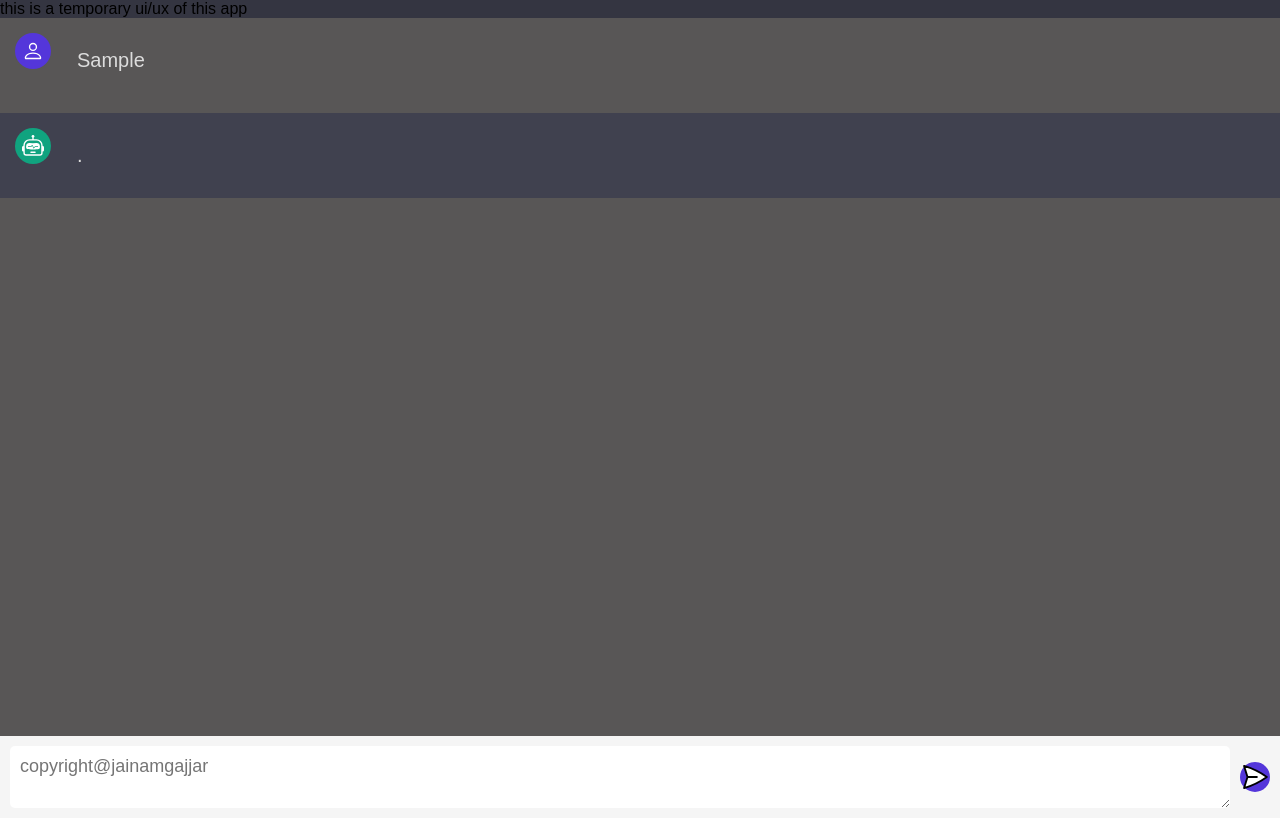
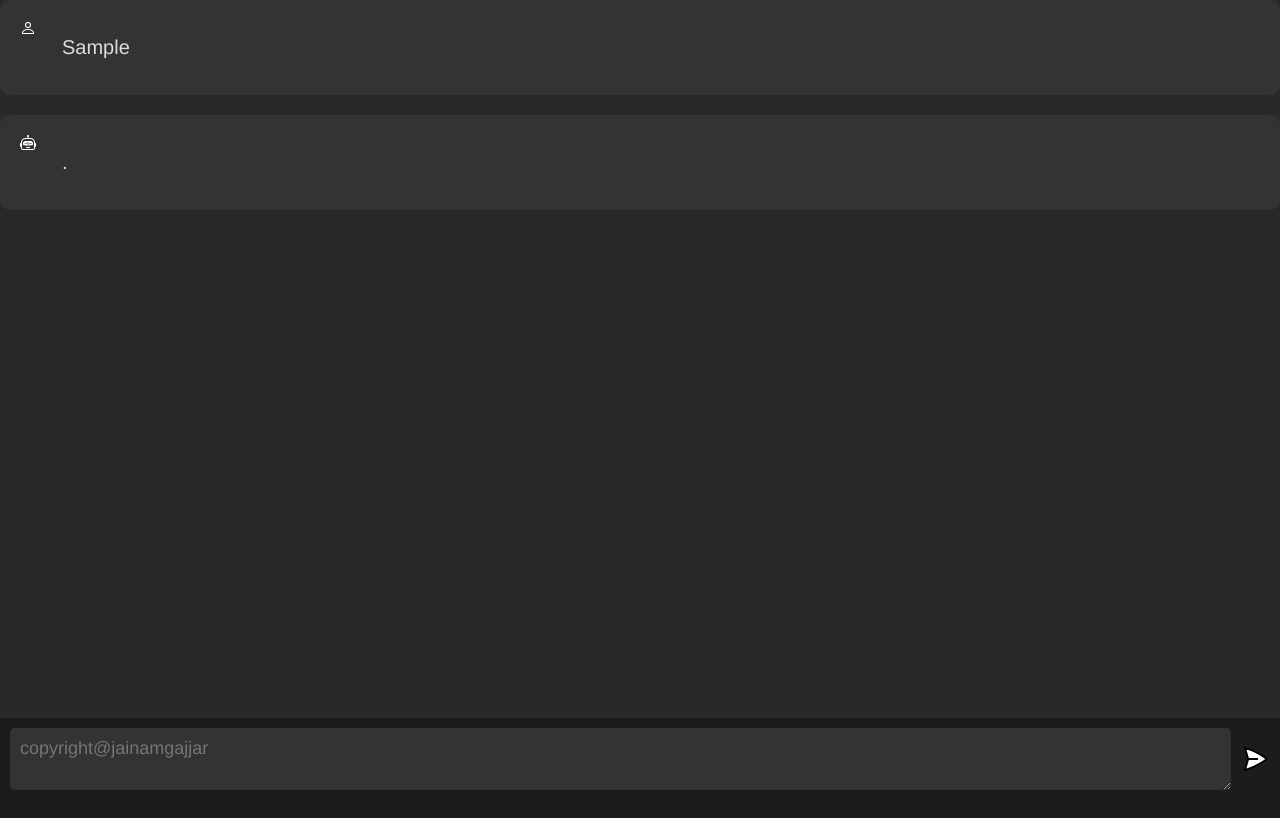
Before and after one commit to JainamGajjar/JerryPT, a website built with Vite: page client/index.html in a window 1280 px wide. Both pictures are taken after typing "Sample" into the empty fields and a click on the button 1255 px from the left and 777 px from the top of the page. Built offline with nearby package versions, Linux system fonts and the light colour scheme; no server answers.

Commit message:
update css and logic

```diff
--- a/client/index.html
+++ b/client/index.html
@@ -2,10 +2,9 @@
 <html lang="en">
   <head>
     <meta charset="UTF-8" />
-    <link rel="icon" type="image/svg+xml" href="/favicon.ico" />
+    <link rel="icon" type="image/svg+xml" href="assets/gigi.png" />
     <meta name="viewport" content="width=device-width, initial-scale=1.0" />
-    <title>Smart JerryGPT</title>
-    <p>this is a temporary ui/ux of this app</p>
+    <title>JerryGPT</title>
     <link rel="stylesheet" href="style.css">
   </head>
   <body>
--- a/client/script.js
+++ b/client/script.js
@@ -102,6 +102,7 @@ const handleSubmit = async (e) => {
     }
 }
 
+
 form.addEventListener('submit', handleSubmit)
 form.addEventListener('keyup', (e) => {
     if (e.keyCode === 13) {
--- a/client/style.css
+++ b/client/style.css
@@ -1,14 +1,15 @@
-*{
+ * {
   margin: 0;
   padding: 0;
   box-sizing: border-box;
-  font-family: "Alegreya Sans", sans-serif;
-  }
-  body {
-  background-color: #343541;
+  font-family: "Helvetica Neue", sans-serif;
 }
 
-  /* App container */
+body {
+  background-color: #1c1c1c;
+  overflow-x: hidden;
+}
+
 #app {
   width: 100vw;
   height: 100vh;
@@ -16,10 +17,9 @@
   flex-direction: column;
   align-items: center;
   justify-content: center;
-  background-color: #585656;
+  background-color: #292929;
 }
 
-  /* Chat container */
 #chat_container {
   flex: 1;
   width: 100%;
@@ -32,20 +32,8 @@
   scroll-behavior: smooth;
 }
 
-  /* Hide scrollbar */
 #chat_container::-webkit-scrollbar {
   display: none;
-  }
-
-  /* Chat wrapper */
-  .wrapper {
-  width: 100%;
-  padding: 15px;
-  }
-
-  /* Chat bubbles */
-  .ai {
-  background-color: #40414F;
 }
 
 .chat {
@@ -56,26 +44,22 @@
   flex-direction: row;
   align-items: flex-start;
   gap: 10px;
+  background-color: #333333;
+  padding: 20px;
+  margin-bottom: 10px;
+  border-radius: 10px;
 }
 
-  .profile {
-  width: 36px;
-  height: 36px;
-  border-radius: 50%;
-  background-color: #5436DA;
-  display: flex;
-  justify-content: center;
-  align-items: center;
+.chat.bot {
+  background-color: #434343;
 }
 
-  .ai .profile {
-  background-color: #10a37f;
+.chat.user {
+  background-color: #1c1c1c;
 }
 
-  .profile img {
-  width: 60%;
-  height: 60%;
-  object-fit: contain;
+.chat:hover {
+  box-shadow: 0 0 10px rgba(0, 0, 0, 0.3);
 }
 
 .message {
@@ -88,18 +72,16 @@
   white-space: pre-wrap;
 }
 
-  /* Hide scrollbar */
 .message::-webkit-scrollbar {
   display: none;
 }
 
-  /* Input form */
 form {
   width: 100%;
   max-width: 1280px;
   margin: 0 auto;
   padding: 10px;
-  background-color: #f5f5f5;
+  background-color: #1c1c1c;
   display: flex;
   flex-direction: row;
   gap: 10px;
@@ -108,10 +90,10 @@
 
 textarea {
   width: 100%;
-  color: #343541;
+  color: #ffffff;
   font-size: 1.125rem;
   padding: 0.625rem;
-  background-color: #fff;
+  background-color: #333333;
   border-radius: 5px;
   border: none;
   outline: none;
@@ -121,21 +103,34 @@
   width: 30px;
   height: 30px;
   border-radius: 50%;
-  background-color: #5436DA;
+  background-color: #1c1c1c;
   display: flex;
   justify-content: center;
   align-items: center;
   border: none;
 }
 
-  form img {
-  width: 30px;
-  height: 30px;
+button:hover {
+  background-color: #434343;
 }
 
-  /* Media queries */
-  @media (max-width: 768px) {
-  .chat {
-  flex-direction: column;
+.loader {
+  margin: 10px 0;
+  display: flex;
+  align-items: center;
+}
+
+.loader span {
+  display: inline-block;
+  margin-right: 5px;
+  animation: loader 0.8s infinite ease-in-out;
+}
+
+@keyframes loader {
+  0% {
+    transform: rotate(0deg);
+  }
+  50% {
+    transform: rotate(180deg);
   }
 }
```
Also changed, not shown: client/assets/gigi.png (added). Lines whose indentation alone changed are shown as unchanged.
